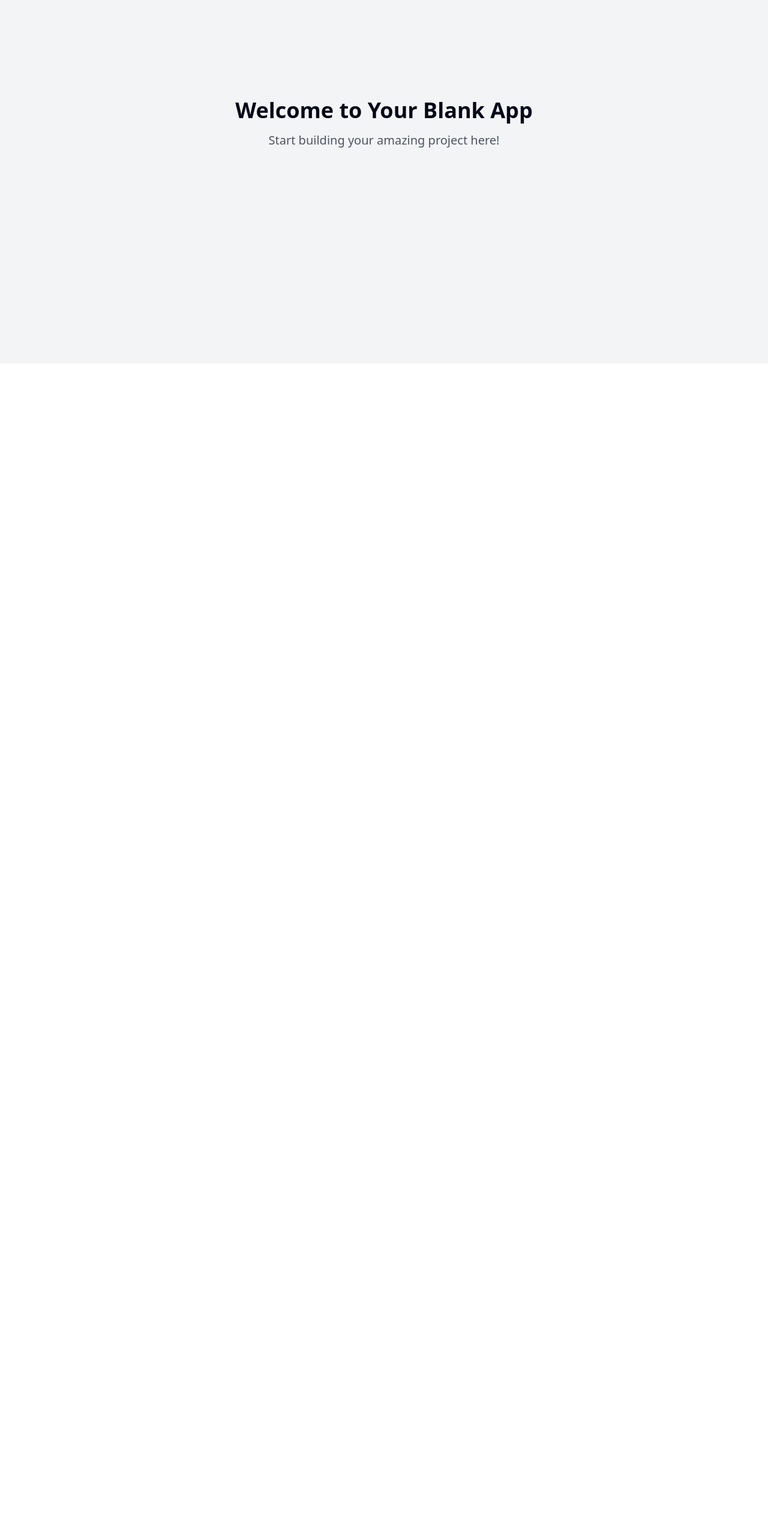
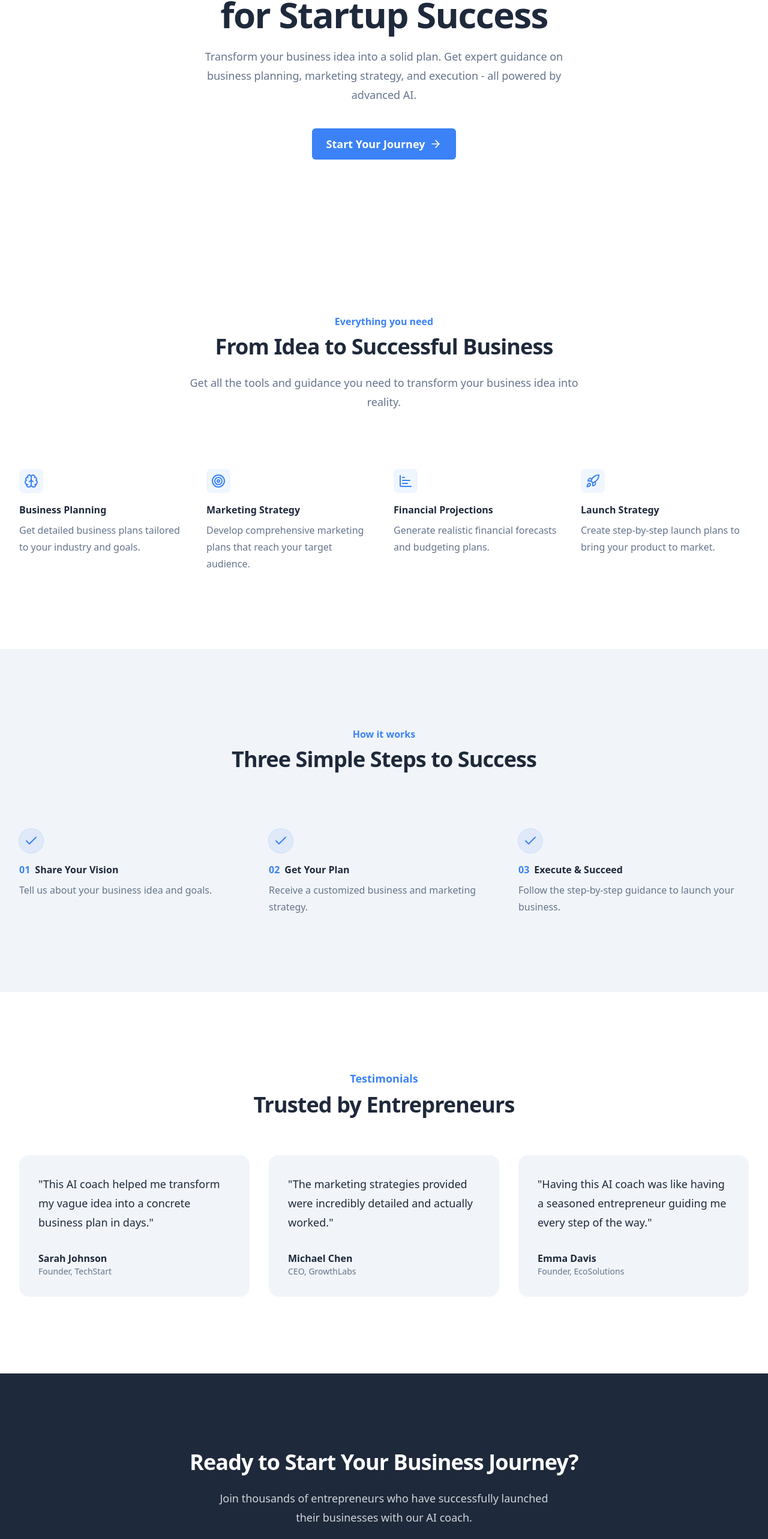
Before and after one commit to Jcdelpino/ai-business-coach, a React (Vite) app: page / in a window 1280 px wide. Shown: the part 194-2760 px from the top of the page at 60% size. Before the commit the page ends 800 px from the top, so only its background shows below. Built offline with nearby package versions, Linux system fonts and the light colour scheme.

Commit message:
Create landing page for AI Coach
Implement a high-converting landing page for an AI Coach designed for entrepreneurs. The page will focus on assisting users in creating business plans, marketing plans, and guiding them from idea to product.
[skip gpt_engineer]

```diff
--- /dev/null
+++ b/src/components/CtaSection.tsx
@@ -0,0 +1,27 @@
+import { ArrowRight } from "lucide-react";
+
+export const CtaSection = () => {
+  return (
+    <div className="bg-secondary">
+      <div className="px-6 py-24 sm:px-6 sm:py-32 lg:px-8">
+        <div className="mx-auto max-w-2xl text-center">
+          <h2 className="text-3xl font-bold tracking-tight text-white sm:text-4xl">
+            Ready to Start Your Business Journey?
+          </h2>
+          <p className="mx-auto mt-6 max-w-xl text-lg leading-8 text-gray-300">
+            Join thousands of entrepreneurs who have successfully launched their businesses with our AI
+            coach.
+          </p>
+          <div className="mt-10 flex items-center justify-center gap-x-6">
+            <a
+              href="#"
+              className="rounded-md bg-primary px-6 py-3 text-lg font-semibold text-white shadow-sm hover:bg-primary/90 transition-colors flex items-center gap-2"
+            >
+              Get Started Now <ArrowRight className="w-5 h-5" />
+            </a>
+          </div>
+        </div>
+      </div>
+    </div>
+  );
+};
--- /dev/null
+++ b/src/components/Features.tsx
@@ -0,0 +1,55 @@
+import { Brain, Target, ChartBar, Rocket } from "lucide-react";
+
+const features = [
+  {
+    name: "Business Planning",
+    description: "Get detailed business plans tailored to your industry and goals.",
+    icon: Brain,
+  },
+  {
+    name: "Marketing Strategy",
+    description: "Develop comprehensive marketing plans that reach your target audience.",
+    icon: Target,
+  },
+  {
+    name: "Financial Projections",
+    description: "Generate realistic financial forecasts and budgeting plans.",
+    icon: ChartBar,
+  },
+  {
+    name: "Launch Strategy",
+    description: "Create step-by-step launch plans to bring your product to market.",
+    icon: Rocket,
+  },
+];
+
+export const Features = () => {
+  return (
+    <div className="bg-white py-24 sm:py-32">
+      <div className="mx-auto max-w-7xl px-6 lg:px-8">
+        <div className="mx-auto max-w-2xl lg:text-center">
+          <h2 className="text-base font-semibold leading-7 text-primary">Everything you need</h2>
+          <p className="mt-2 text-3xl font-bold tracking-tight text-secondary sm:text-4xl">
+            From Idea to Successful Business
+          </p>
+          <p className="mt-6 text-lg leading-8 text-muted-foreground">
+            Get all the tools and guidance you need to transform your business idea into reality.
+          </p>
+        </div>
+        <div className="mx-auto mt-16 max-w-2xl sm:mt-20 lg:mt-24 lg:max-w-none">
+          <dl className="grid max-w-xl grid-cols-1 gap-x-8 gap-y-16 lg:max-w-none lg:grid-cols-4">
+            {features.map((feature) => (
+              <div key={feature.name} className="flex flex-col items-start">
+                <div className="rounded-lg bg-accent p-2 ring-1 ring-accent/10">
+                  <feature.icon className="h-6 w-6 text-primary" aria-hidden="true" />
+                </div>
+                <dt className="mt-4 font-semibold text-secondary">{feature.name}</dt>
+                <dd className="mt-2 leading-7 text-muted-foreground">{feature.description}</dd>
+              </div>
+            ))}
+          </dl>
+        </div>
+      </div>
+    </div>
+  );
+};
--- /dev/null
+++ b/src/components/Hero.tsx
@@ -0,0 +1,27 @@
+import { ArrowRight } from "lucide-react";
+
+export const Hero = () => {
+  return (
+    <div className="relative overflow-hidden bg-white py-24 sm:py-32">
+      <div className="mx-auto max-w-7xl px-6 lg:px-8">
+        <div className="mx-auto max-w-2xl text-center animate-fadeIn">
+          <h1 className="text-4xl font-bold tracking-tight text-secondary sm:text-6xl">
+            Your AI Business Coach for Startup Success
+          </h1>
+          <p className="mt-6 text-lg leading-8 text-muted-foreground">
+            Transform your business idea into a solid plan. Get expert guidance on business planning,
+            marketing strategy, and execution - all powered by advanced AI.
+          </p>
+          <div className="mt-10 flex items-center justify-center gap-x-6">
+            <a
+              href="#"
+              className="rounded-md bg-primary px-6 py-3 text-lg font-semibold text-white shadow-sm hover:bg-primary/90 transition-colors flex items-center gap-2"
+            >
+              Start Your Journey <ArrowRight className="w-5 h-5" />
+            </a>
+          </div>
+        </div>
+      </div>
+    </div>
+  );
+};
--- /dev/null
+++ b/src/components/HowItWorks.tsx
@@ -0,0 +1,50 @@
+import { Check } from "lucide-react";
+
+const steps = [
+  {
+    id: "01",
+    name: "Share Your Vision",
+    description: "Tell us about your business idea and goals.",
+  },
+  {
+    id: "02",
+    name: "Get Your Plan",
+    description: "Receive a customized business and marketing strategy.",
+  },
+  {
+    id: "03",
+    name: "Execute & Succeed",
+    description: "Follow the step-by-step guidance to launch your business.",
+  },
+];
+
+export const HowItWorks = () => {
+  return (
+    <div className="bg-muted py-24 sm:py-32">
+      <div className="mx-auto max-w-7xl px-6 lg:px-8">
+        <div className="mx-auto max-w-2xl lg:text-center">
+          <h2 className="text-base font-semibold leading-7 text-primary">How it works</h2>
+          <p className="mt-2 text-3xl font-bold tracking-tight text-secondary sm:text-4xl">
+            Three Simple Steps to Success
+          </p>
+        </div>
+        <div className="mx-auto mt-16 max-w-2xl sm:mt-20 lg:mt-24 lg:max-w-none">
+          <dl className="grid max-w-xl grid-cols-1 gap-x-8 gap-y-16 lg:max-w-none lg:grid-cols-3">
+            {steps.map((step) => (
+              <div key={step.id} className="flex flex-col items-start">
+                <div className="rounded-full bg-primary/10 p-2 ring-1 ring-primary/20">
+                  <Check className="h-6 w-6 text-primary" aria-hidden="true" />
+                </div>
+                <dt className="mt-4 font-semibold text-secondary">
+                  <span className="text-primary mr-2">{step.id}</span>
+                  {step.name}
+                </dt>
+                <dd className="mt-2 leading-7 text-muted-foreground">{step.description}</dd>
+              </div>
+            ))}
+          </dl>
+        </div>
+      </div>
+    </div>
+  );
+};
--- /dev/null
+++ b/src/components/Testimonials.tsx
@@ -0,0 +1,54 @@
+const testimonials = [
+  {
+    content: "This AI coach helped me transform my vague idea into a concrete business plan in days.",
+    author: "Sarah Johnson",
+    role: "Founder, TechStart",
+  },
+  {
+    content: "The marketing strategies provided were incredibly detailed and actually worked.",
+    author: "Michael Chen",
+    role: "CEO, GrowthLabs",
+  },
+  {
+    content: "Having this AI coach was like having a seasoned entrepreneur guiding me every step of the way.",
+    author: "Emma Davis",
+    role: "Founder, EcoSolutions",
+  },
+];
+
+export const Testimonials = () => {
+  return (
+    <div className="bg-white py-24 sm:py-32">
+      <div className="mx-auto max-w-7xl px-6 lg:px-8">
+        <div className="mx-auto max-w-xl text-center">
+          <h2 className="text-lg font-semibold leading-8 text-primary">Testimonials</h2>
+          <p className="mt-2 text-3xl font-bold tracking-tight text-secondary sm:text-4xl">
+            Trusted by Entrepreneurs
+          </p>
+        </div>
+        <div className="mx-auto mt-16 flow-root max-w-2xl lg:mx-0 lg:max-w-none">
+          <div className="grid grid-cols-1 gap-8 sm:grid-cols-2 lg:grid-cols-3">
+            {testimonials.map((testimonial, index) => (
+              <div
+                key={index}
+                className="rounded-2xl bg-muted p-8 transition-transform hover:-translate-y-1"
+              >
+                <figure className="h-full flex flex-col justify-between">
+                  <blockquote className="text-lg leading-8 text-secondary">
+                    <p>"{testimonial.content}"</p>
+                  </blockquote>
+                  <figcaption className="mt-8 flex items-center gap-x-4">
+                    <div>
+                      <div className="font-semibold text-secondary">{testimonial.author}</div>
+                      <div className="text-sm text-muted-foreground">{testimonial.role}</div>
+                    </div>
+                  </figcaption>
+                </figure>
+              </div>
+            ))}
+          </div>
+        </div>
+      </div>
+    </div>
+  );
+};
--- a/src/pages/Index.tsx
+++ b/src/pages/Index.tsx
@@ -1,12 +1,17 @@
-// Update this page (the content is just a fallback if you fail to update the page)
+import { Hero } from "@/components/Hero";
+import { Features } from "@/components/Features";
+import { HowItWorks } from "@/components/HowItWorks";
+import { Testimonials } from "@/components/Testimonials";
+import { CtaSection } from "@/components/CtaSection";
 
 const Index = () => {
   return (
-    <div className="min-h-screen flex items-center justify-center bg-gray-100">
-      <div className="text-center">
-        <h1 className="text-4xl font-bold mb-4">Welcome to Your Blank App</h1>
-        <p className="text-xl text-gray-600">Start building your amazing project here!</p>
-      </div>
+    <div className="min-h-screen">
+      <Hero />
+      <Features />
+      <HowItWorks />
+      <Testimonials />
+      <CtaSection />
     </div>
   );
 };
--- a/tailwind.config.ts
+++ b/tailwind.config.ts
@@ -12,85 +12,54 @@ export default {
   theme: {
     container: {
       center: true,
-			padding: '2rem',
+      padding: "2rem",
       screens: {
-				'2xl': '1400px'
-			}
+        "2xl": "1400px",
+      },
     },
     extend: {
       colors: {
-				border: 'hsl(var(--border))',
-				input: 'hsl(var(--input))',
-				ring: 'hsl(var(--ring))',
-				background: 'hsl(var(--background))',
-				foreground: 'hsl(var(--foreground))',
+        border: "hsl(var(--border))",
+        input: "hsl(var(--input))",
+        ring: "hsl(var(--ring))",
+        background: "hsl(var(--background))",
+        foreground: "hsl(var(--foreground))",
         primary: {
-					DEFAULT: 'hsl(var(--primary))',
-					foreground: 'hsl(var(--primary-foreground))'
+          DEFAULT: "#3B82F6",
+          foreground: "#FFFFFF",
         },
         secondary: {
-					DEFAULT: 'hsl(var(--secondary))',
-					foreground: 'hsl(var(--secondary-foreground))'
+          DEFAULT: "#1E293B",
+          foreground: "#FFFFFF",
         },
         destructive: {
-					DEFAULT: 'hsl(var(--destructive))',
-					foreground: 'hsl(var(--destructive-foreground))'
+          DEFAULT: "hsl(var(--destructive))",
+          foreground: "hsl(var(--destructive-foreground))",
         },
         muted: {
-					DEFAULT: 'hsl(var(--muted))',
-					foreground: 'hsl(var(--muted-foreground))'
+          DEFAULT: "#F1F5F9",
+          foreground: "#64748B",
         },
         accent: {
-					DEFAULT: 'hsl(var(--accent))',
-					foreground: 'hsl(var(--accent-foreground))'
+          DEFAULT: "#EFF6FF",
+          foreground: "#3B82F6",
         },
-				popover: {
-					DEFAULT: 'hsl(var(--popover))',
-					foreground: 'hsl(var(--popover-foreground))'
-				},
-				card: {
-					DEFAULT: 'hsl(var(--card))',
-					foreground: 'hsl(var(--card-foreground))'
-				},
-				sidebar: {
-					DEFAULT: 'hsl(var(--sidebar-background))',
-					foreground: 'hsl(var(--sidebar-foreground))',
-					primary: 'hsl(var(--sidebar-primary))',
-					'primary-foreground': 'hsl(var(--sidebar-primary-foreground))',
-					accent: 'hsl(var(--sidebar-accent))',
-					'accent-foreground': 'hsl(var(--sidebar-accent-foreground))',
-					border: 'hsl(var(--sidebar-border))',
-					ring: 'hsl(var(--sidebar-ring))'
-				}
       },
       borderRadius: {
-				lg: 'var(--radius)',
-				md: 'calc(var(--radius) - 2px)',
-				sm: 'calc(var(--radius) - 4px)'
+        lg: "var(--radius)",
+        md: "calc(var(--radius) - 2px)",
+        sm: "calc(var(--radius) - 4px)",
       },
       keyframes: {
-				'accordion-down': {
-					from: {
-						height: '0'
+        fadeIn: {
+          "0%": { opacity: "0", transform: "translateY(10px)" },
+          "100%": { opacity: "1", transform: "translateY(0)" },
         },
-					to: {
-						height: 'var(--radix-accordion-content-height)'
-					}
-				},
-				'accordion-up': {
-					from: {
-						height: 'var(--radix-accordion-content-height)'
-					},
-					to: {
-						height: '0'
-					}
-				}
       },
       animation: {
-				'accordion-down': 'accordion-down 0.2s ease-out',
-				'accordion-up': 'accordion-up 0.2s ease-out'
-			}
-		}
+        fadeIn: "fadeIn 0.5s ease-out forwards",
+      },
+    },
   },
   plugins: [require("tailwindcss-animate")],
 } satisfies Config;
```
Lines whose indentation alone changed are shown as unchanged.
